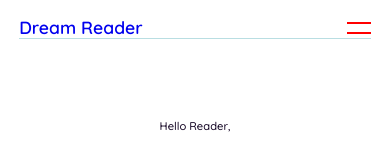
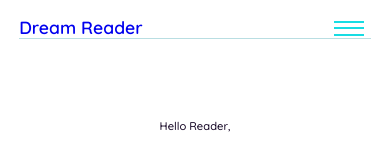
Before and after one commit to obah/dream-reader-app, a React (Vite) app: page / in a window 390 px wide. Shown: the top 160 px of the page. Built offline with nearby package versions, Linux system fonts and the light colour scheme.

Commit message:
feat: added navbar for mobile

```diff
--- a/src/components/header.tsx
+++ b/src/components/header.tsx
@@ -2,6 +2,9 @@ import { NavLink } from "react-router-dom";
 import { INavItems } from "../types";
 import { Navbar } from "./navbar";
 import "./styles/componentStyles.css";
+import { useState } from "react";
+
+type Styles = string;
 
 const navItems: INavItems[] = [
   { name: "Home", href: "/", current: true },
@@ -10,20 +13,34 @@ const navItems: INavItems[] = [
 ];
 
 export function Header() {
+  const [menuOpen, setMenuOpen] = useState<boolean>(false);
+
+  const openMenu = () => setMenuOpen(!menuOpen);
+
+  let menuOpenStyle: Styles = "";
+  menuOpen ? (menuOpenStyle = " open") : (menuOpenStyle = "");
+
   return (
     <header>
       <div className="header__container">
         <div className="header__container-title">
           <NavLink to="/">Dream Reader</NavLink>
         </div>
-        <nav className="navbar">
-          <button className="navbar-mobile"></button>
-          <ul className="navbar__menu">
-            {navItems.map((item) => (
-              <Navbar key={item.name} items={item} />
-            ))}
-          </ul>
-        </nav>
+        <div>
+          <div className="menu-btn">
+            <span
+              className={"menu-btn__burger" + menuOpenStyle}
+              onClick={openMenu}
+            ></span>
+          </div>
+          <nav className={"navbar" + menuOpenStyle}>
+            <ul className={"navbar__menu" + menuOpenStyle}>
+              {navItems.map((item) => (
+                <Navbar key={item.name} items={item} />
+              ))}
+            </ul>
+          </nav>
+        </div>
       </div>
     </header>
   );
--- a/src/components/staggeredAnimation.tsx
+++ b/src/components/staggeredAnimation.tsx
@@ -18,7 +18,7 @@ function StaggeredAnimation({ children, classname }: PropsWithChildren<Props>) {
     show: {
       opacity: 1,
       transition: {
-        staggerChildren: 0.2,
+        staggerChildren: 0.1,
       },
     },
   };
--- a/src/components/styles/_navbar.scss
+++ b/src/components/styles/_navbar.scss
@@ -8,44 +8,123 @@
   border-bottom: 1px solid $dream-blue;
 }
 
-.navbar {
-  &-mobile {
-    position: relative;
-    width: 1.5rem;
+.menu-btn {
+  position: relative;
+  cursor: pointer;
+
+  &__burger {
+    position: absolute;
+    top: 0.7rem;
+    right: 0.4rem;
+    width: 30px;
     height: 2px;
-    background-color: red;
-    border: none;
+    background: $default-color;
+    @include transistion-ease-300;
+
+    &::before {
+      content: "";
+      position: absolute;
+      top: -0.4rem;
+      width: 30px;
+      height: 2px;
+      background: $default-color;
+      @include transistion-ease-300;
+    }
 
     &::after {
       content: "";
       position: absolute;
-      top: -10px;
-      left: 0;
-      width: 1.5rem;
+      top: 0.4rem;
+      width: 30px;
       height: 2px;
-      background-color: red;
-      border: none;
+      background: $default-color;
+      @include transistion-ease-300;
     }
+
+    &.open {
+      background: transparent;
+
+      &::before {
+        transform: rotate(45deg) translate(4px, 3px);
+      }
+
+      &::after {
+        transform: rotate(-45deg) translate(5px, -6px);
+      }
+    }
+  }
+}
+
+.navbar {
+  position: fixed;
+  top: 40px;
+  right: 0;
+  width: 100%;
+  visibility: hidden;
+  z-index: 10;
+
+  border-top: 1px $dream-blue solid;
+
+  &.open {
+    visibility: visible;
   }
 
   &__menu {
-    display: none;
+    display: flex;
+    flex-direction: column;
+    align-items: center;
+    background-color: $dream-white;
+    text-transform: uppercase;
+    padding: 2rem 0;
+    transform: translateX(200%);
+    transition: transform 500ms ease-in;
+
+    &.open {
+      transform: translateX(0);
+    }
+
+    a.active {
+      color: $primary-color;
+    }
+
+    &-item {
+      width: 100%;
+      padding: 1rem 0;
+
+      text-align: center;
+
+      @include transistion-ease-300;
+
+      &:hover {
+        background-color: $dream-blue;
+      }
+
+      &:active {
+        background-color: $default-color;
+      }
+    }
   }
 }
 
 @include media-md {
   .navbar {
-    &-mobile {
-      display: none;
-    }
+    position: static;
+    visibility: visible;
+    width: 100%;
+
+    border-top: 0;
 
     &__menu {
-      display: flex;
+      flex-direction: row;
       width: 100%;
+      background-color: transparent;
+      text-transform: none;
+      padding: 0;
+      transform: translateX(0);
 
       a {
         padding: 0.5rem 1rem;
-        transition: all ease-out 300ms;
+        @include transistion-ease-300;
       }
 
       a:hover {
@@ -53,14 +132,24 @@
       }
 
       a.active {
+        color: $dream-black;
         text-decoration: underline $secondary-color 4px;
       }
 
       &-item {
         border-left: 1px solid $dream-blue;
         padding: 0.5rem 0;
+
+        &:hover,
+        &:active {
+          background-color: #fff;
+        }
       }
     }
+  }
+
+  .menu-btn {
+    display: none;
   }
 
   .header__container-title {
--- a/src/components/styles/componentStyles.css
+++ b/src/components/styles/componentStyles.css
@@ -14,34 +14,102 @@ body {
   border-bottom: 1px solid #b9dee2;
 }
 
-.navbar-mobile {
+.menu-btn {
   position: relative;
-  width: 1.5rem;
+  cursor: pointer;
+}
+.menu-btn__burger {
+  position: absolute;
+  top: 0.7rem;
+  right: 0.4rem;
+  width: 30px;
   height: 2px;
-  background-color: red;
-  border: none;
+  background: #17dce3;
+  transition: all ease-out 300ms;
 }
-.navbar-mobile::after {
+.menu-btn__burger::before {
   content: "";
   position: absolute;
-  top: -10px;
-  left: 0;
-  width: 1.5rem;
+  top: -0.4rem;
+  width: 30px;
   height: 2px;
-  background-color: red;
-  border: none;
+  background: #17dce3;
+  transition: all ease-out 300ms;
+}
+.menu-btn__burger::after {
+  content: "";
+  position: absolute;
+  top: 0.4rem;
+  width: 30px;
+  height: 2px;
+  background: #17dce3;
+  transition: all ease-out 300ms;
+}
+.menu-btn__burger.open {
+  background: transparent;
+}
+.menu-btn__burger.open::before {
+  transform: rotate(45deg) translate(4px, 3px);
+}
+.menu-btn__burger.open::after {
+  transform: rotate(-45deg) translate(5px, -6px);
+}
+
+.navbar {
+  position: fixed;
+  top: 40px;
+  right: 0;
+  width: 100%;
+  visibility: hidden;
+  z-index: 10;
+  border-top: 1px #b9dee2 solid;
+}
+.navbar.open {
+  visibility: visible;
 }
 .navbar__menu {
-  display: none;
+  display: flex;
+  flex-direction: column;
+  align-items: center;
+  background-color: #f6f8f9;
+  text-transform: uppercase;
+  padding: 2rem 0;
+  transform: translateX(200%);
+  transition: transform 500ms ease-in;
+}
+.navbar__menu.open {
+  transform: translateX(0);
+}
+.navbar__menu a.active {
+  color: #f2d41e;
+}
+.navbar__menu-item {
+  width: 100%;
+  padding: 1rem 0;
+  text-align: center;
+  transition: all ease-out 300ms;
+}
+.navbar__menu-item:hover {
+  background-color: #b9dee2;
+}
+.navbar__menu-item:active {
+  background-color: #17dce3;
 }
 
 @media screen and (min-width: 768px) {
-  .navbar-mobile {
-    display: none;
+  .navbar {
+    position: static;
+    visibility: visible;
+    width: 100%;
+    border-top: 0;
   }
   .navbar__menu {
-    display: flex;
+    flex-direction: row;
     width: 100%;
+    background-color: transparent;
+    text-transform: none;
+    padding: 0;
+    transform: translateX(0);
   }
   .navbar__menu a {
     padding: 0.5rem 1rem;
@@ -51,12 +119,19 @@ body {
     color: #2ac1ec;
   }
   .navbar__menu a.active {
+    color: #130423;
     -webkit-text-decoration: underline #2ac1ec 4px;
             text-decoration: underline #2ac1ec 4px;
   }
   .navbar__menu-item {
     border-left: 1px solid #b9dee2;
     padding: 0.5rem 0;
+  }
+  .navbar__menu-item:hover, .navbar__menu-item:active {
+    background-color: #fff;
+  }
+  .menu-btn {
+    display: none;
   }
   .header__container-title {
     border-right: 1px solid #b9dee2;
```
Also changed, not shown: 1 other file (tests, documents, lock files or other folders).
